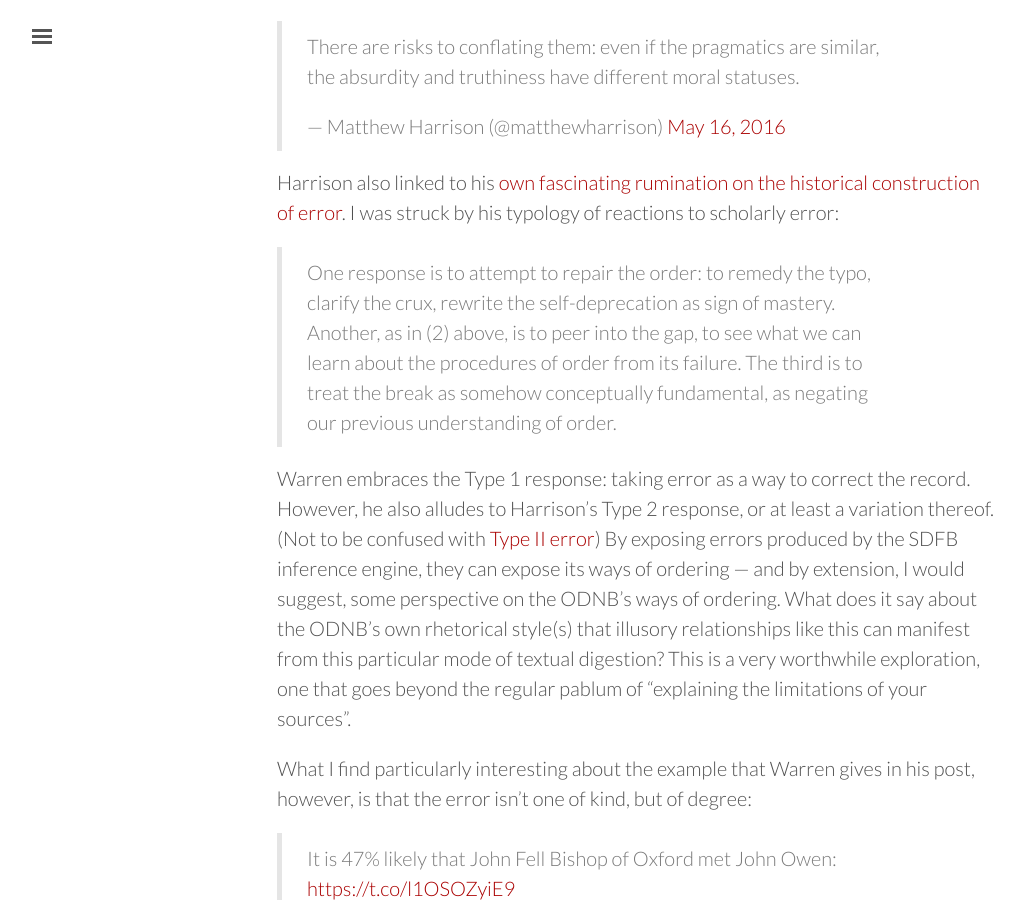
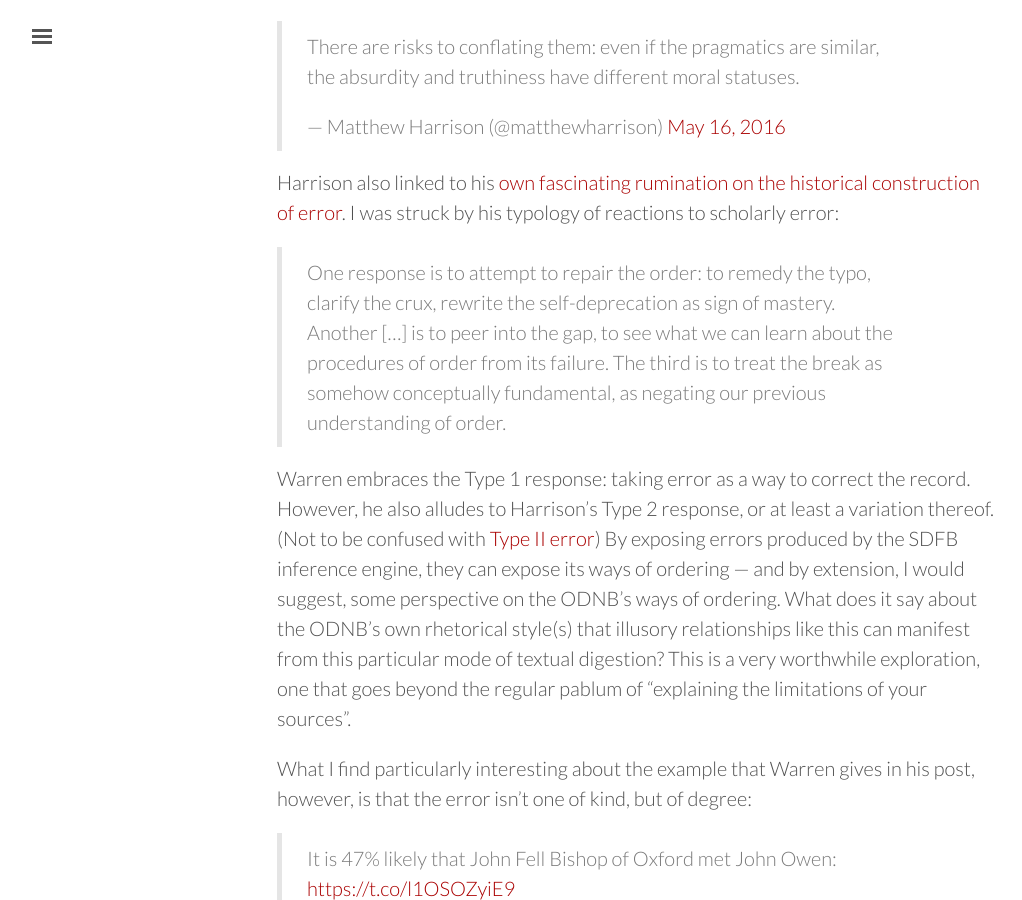
Before and after one commit to mdlincoln/mdlincoln.github.io, a Jekyll site: the page built from _posts/2016-05-22-numeracy-and-error-i.md, in a window 1280 px wide and 900 px high, scrolled down 973 px. Shown: the whole window, without its empty margins (3-1025 px from the left). Built offline with Jekyll 4.4.1, drawn with Linux system fonts in a browser that asks for light colours; nearby versions of some CDN libraries; comment, search, counter and statistics services are not loaded.

Commit message:
add useful ellipses

```diff
--- a/_posts/2016-05-22-numeracy-and-error-i.md
+++ b/_posts/2016-05-22-numeracy-and-error-i.md
@@ -24,7 +24,7 @@ Harrison also linked to his [own fascinating rumination on the historical constr
 I was struck by his typology of reactions to scholarly error:
 
 >One response is to attempt to repair the order: to remedy the typo, clarify the crux, rewrite the self-deprecation as sign of mastery.
-Another, as in (2) above, is to peer into the gap, to see what we can learn about the procedures of order from its failure.
+Another [...] is to peer into the gap, to see what we can learn about the procedures of order from its failure.
 The third is to treat the break as somehow conceptually fundamental, as negating our previous understanding of order.
 
 Warren embraces the Type 1 response: taking error as a way to correct the record.
```
